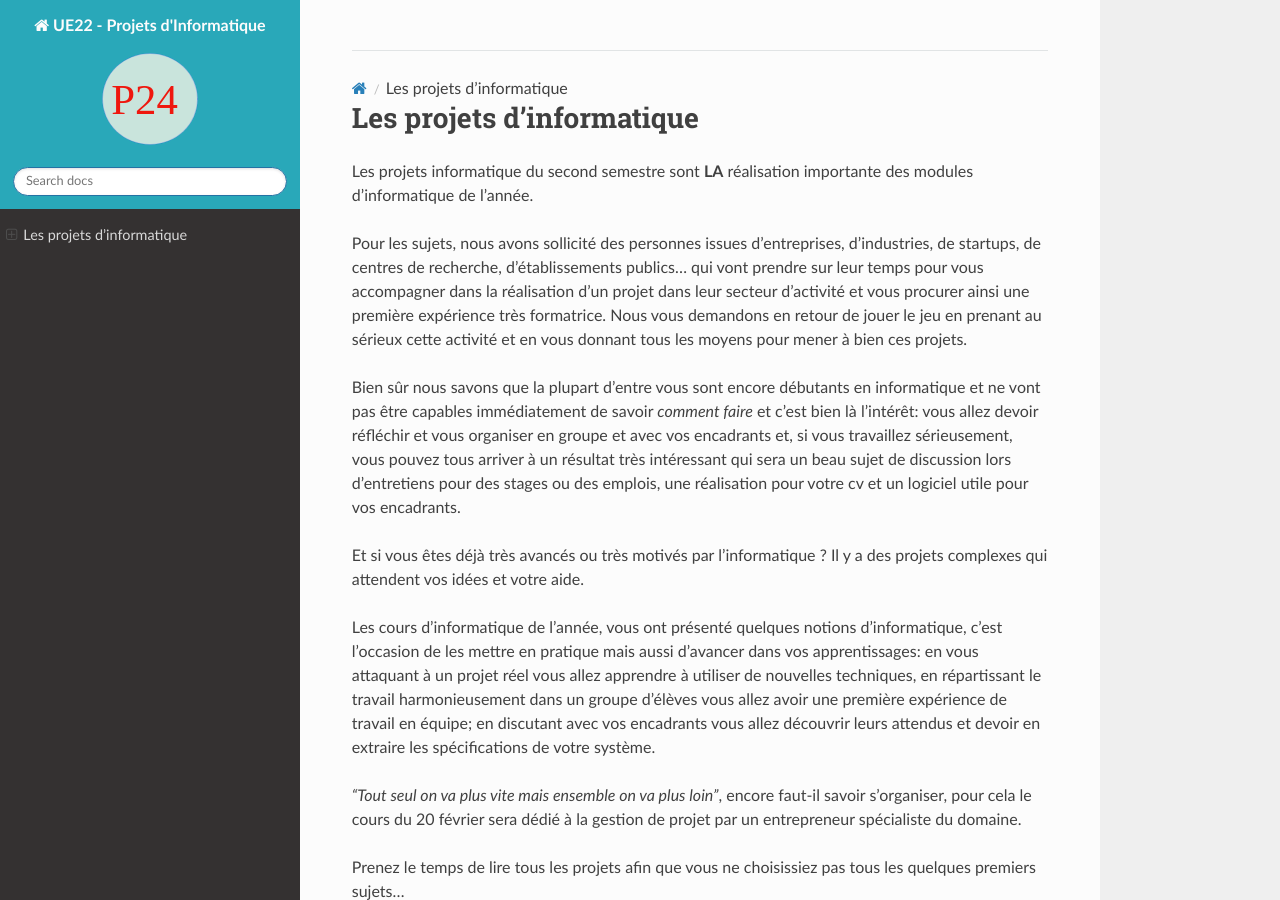
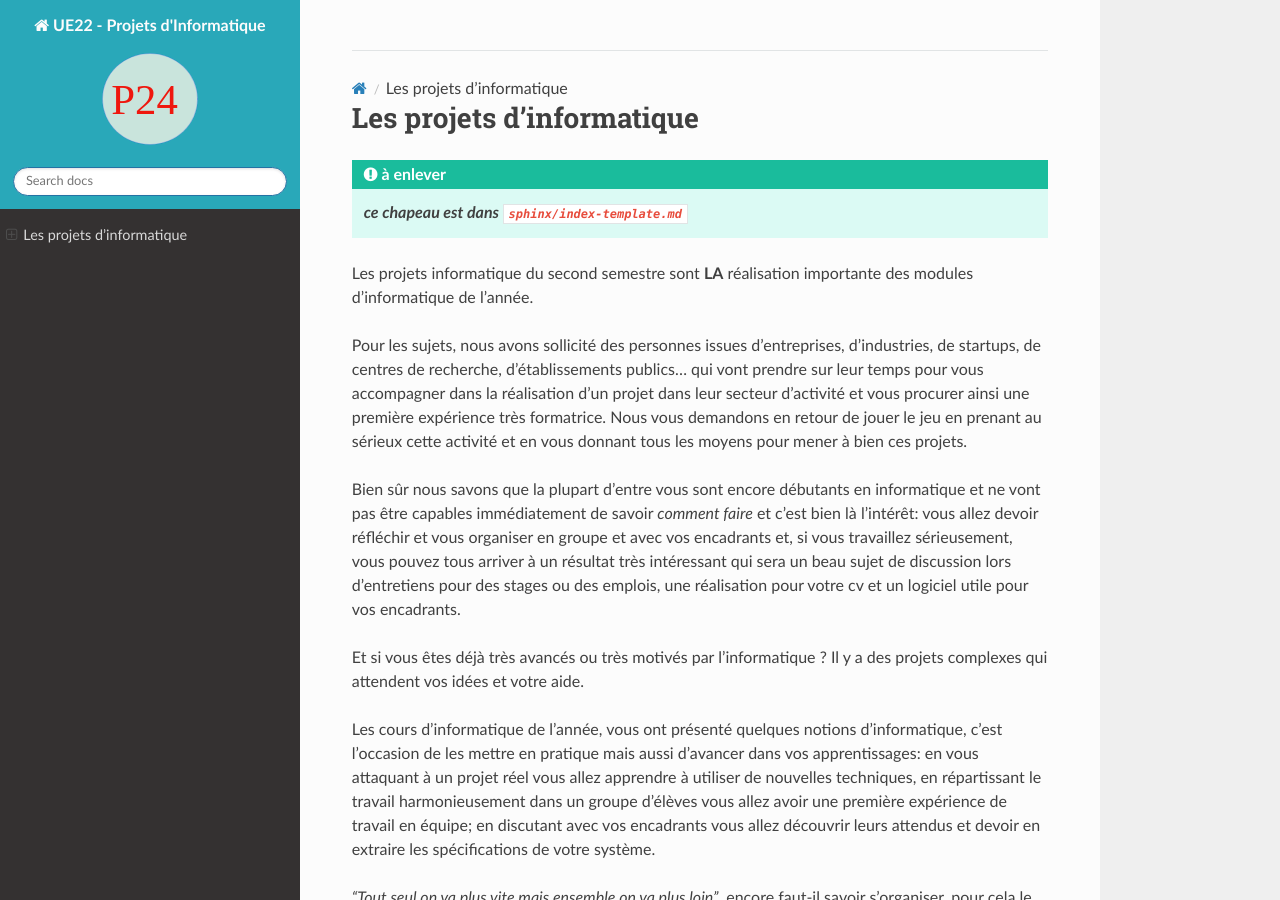
Before and after one commit to ue22-p24/PI, a Sphinx documentation site: the page built from sphinx/index.md, in a window 1280 px wide and 900 px high. Built offline with Sphinx 7.4.7 and the Read the Docs theme 3.1.0, drawn with Linux system fonts in a browser that asks for light colours; pages that are not in the unit, such as notebooks, are missing from menus.

Commit message:
explain where the umbrella must be changed

````diff
--- a/sphinx/index.md
+++ b/sphinx/index.md
@@ -1,4 +1,9 @@
 # Les projets d'informatique
+
+```{admonition} à enlever
+:class: tip
+***ce chapeau est dans `sphinx/index-template.md`***
+```
 
 Les projets informatique du second semestre sont **LA** réalisation importante des modules d'informatique de l'année.
 
````
Also changed, not shown: sphinx/index-template.md (+5 -0 lines).
